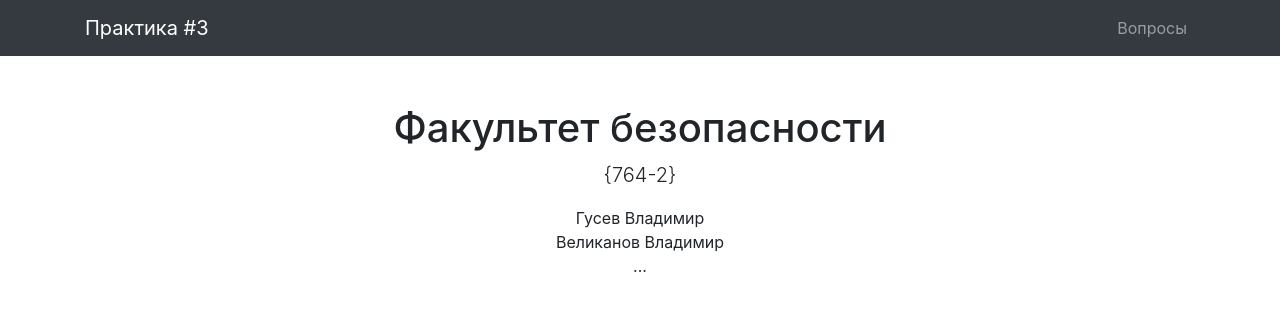
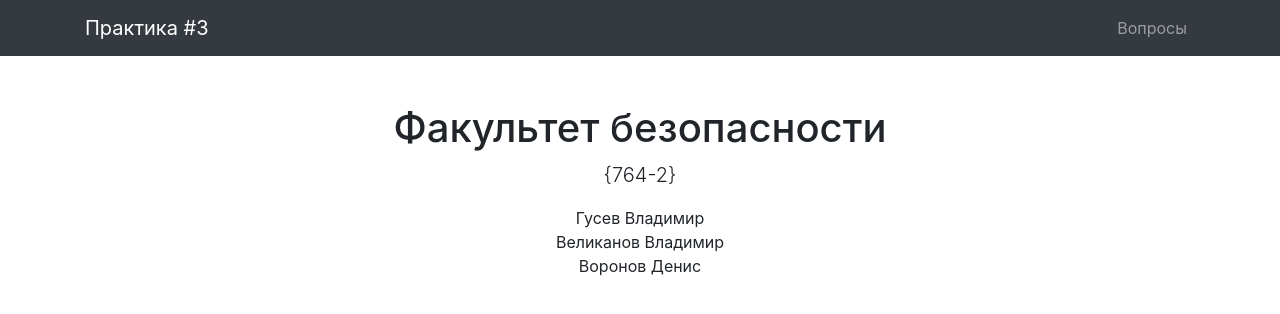
Before and after one commit to VGMozart/VGMozart.github.io, a plain HTML site: page index.html in a window 1280 px wide. Drawn offline with nearby package versions, Linux system fonts and the light colour scheme.

Commit message:
Update index.html

```diff
--- a/index.html
+++ b/index.html
@@ -56,7 +56,7 @@
         <ul class="list-unstyled">
           <li>Гусев Владимир</li>
           <li>Великанов Владимир</li>
-          <li>...</li>
+          <li>Воронов Денис</li>
         </ul>
       </div>
     </div>
```
